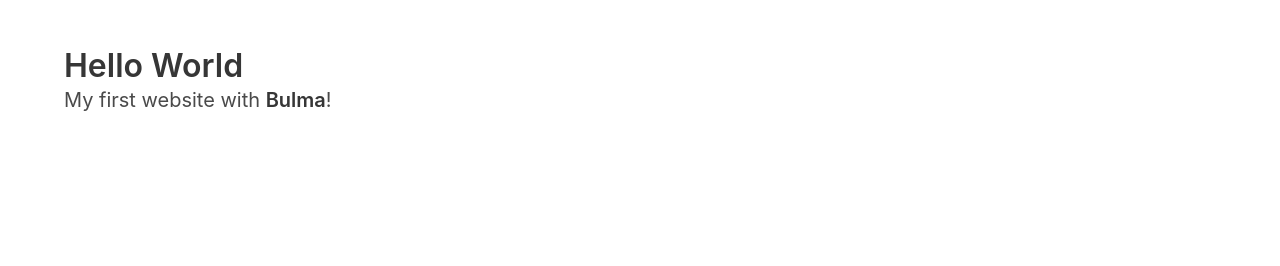
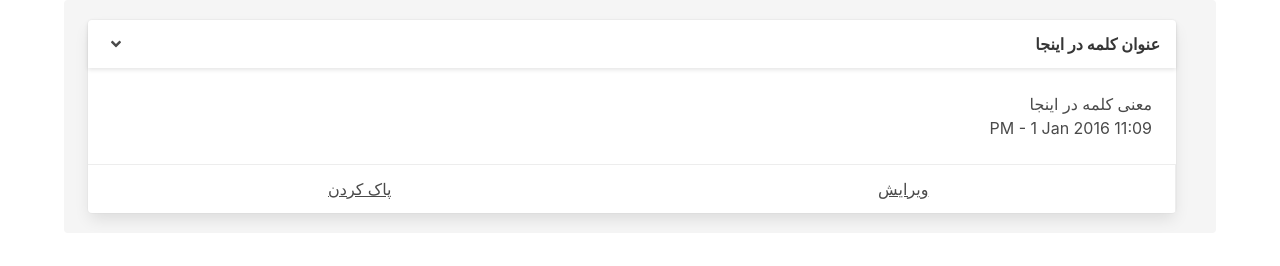
Before and after one commit to amiryxe/vanilla-js-glossary, a website built with webpack: page public/index.html in a window 1280 px wide. Built offline with nearby package versions, Linux system fonts and the light colour scheme.

Commit message:
index - add card

```diff
--- a/public/index.html
+++ b/public/index.html
@@ -1,19 +1,38 @@
 <!DOCTYPE html>
-<html lang="en">
+<html lang="en" dir="rtl">
   <head>
     <meta charset="UTF-8" />
     <meta name="viewport" content="width=device-width, initial-scale=1.0" />
     <title>واژه‌نامه من</title>
   </head>
   <body>
-    <section class="section">
-      <div class="container">
-        <h1 class="title">
-          Hello World
-        </h1>
-        <p class="subtitle">My first website with <strong>Bulma</strong>!</p>
+    <div class="container">
+      <div class="notification">
+        <div class="card">
+          <header class="card-header">
+            <p class="card-header-title">
+              عنوان کلمه در اینجا
+            </p>
+            <a href="#" class="card-header-icon" aria-label="more options">
+              <span class="icon">
+                <i class="fas fa-angle-down" aria-hidden="true"></i>
+              </span>
+            </a>
+          </header>
+          <div class="card-content">
+            <div class="content">
+              معنی کلمه در اینجا
+              <br />
+              <time datetime="2016-1-1">11:09 PM - 1 Jan 2016</time>
+            </div>
+          </div>
+          <footer class="card-footer">
+            <a href="#" class="card-footer-item">ویرایش</a>
+            <a href="#" class="card-footer-item">پاک کردن</a>
+          </footer>
+        </div>
       </div>
-    </section>
+    </div>
 
     <script
       defer
```
